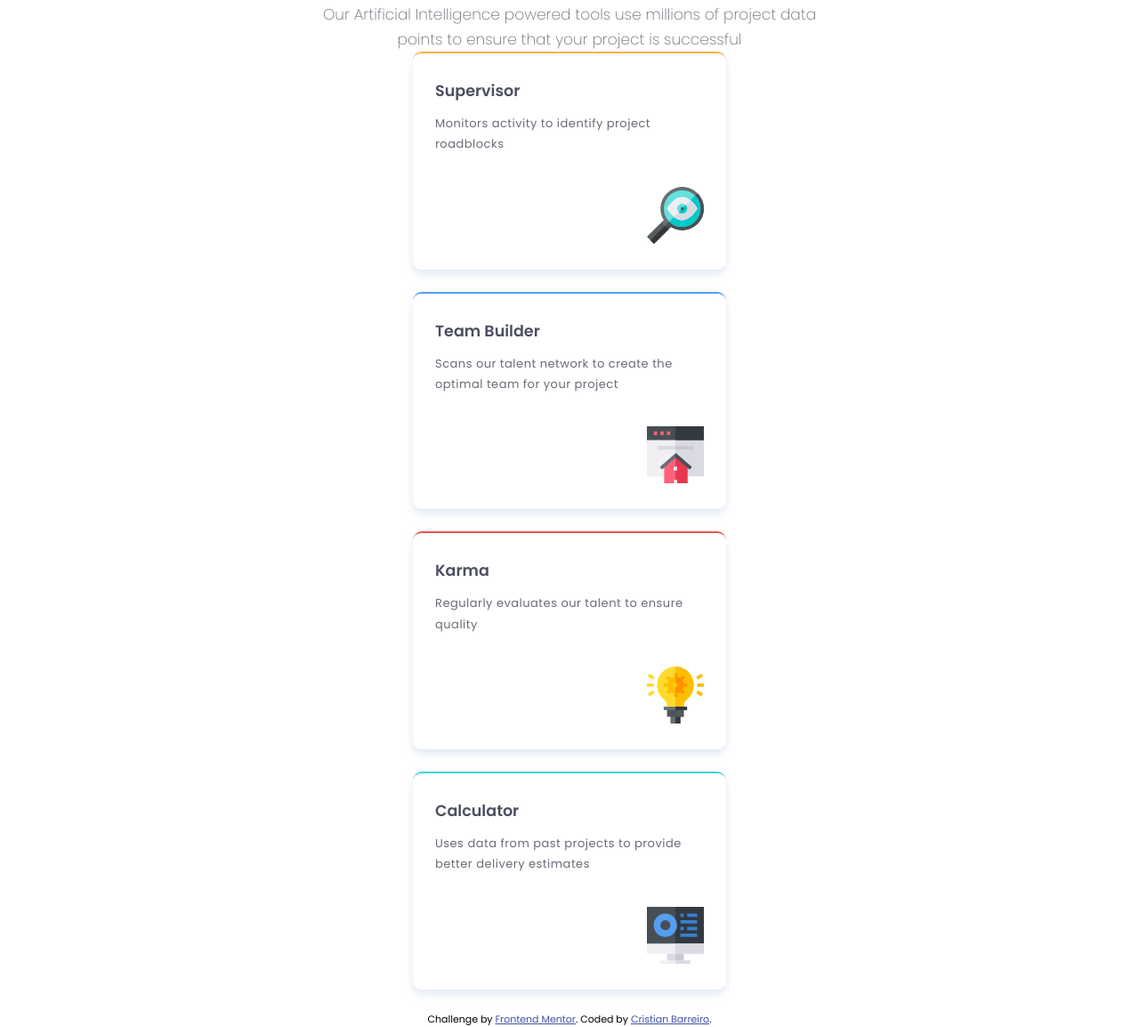
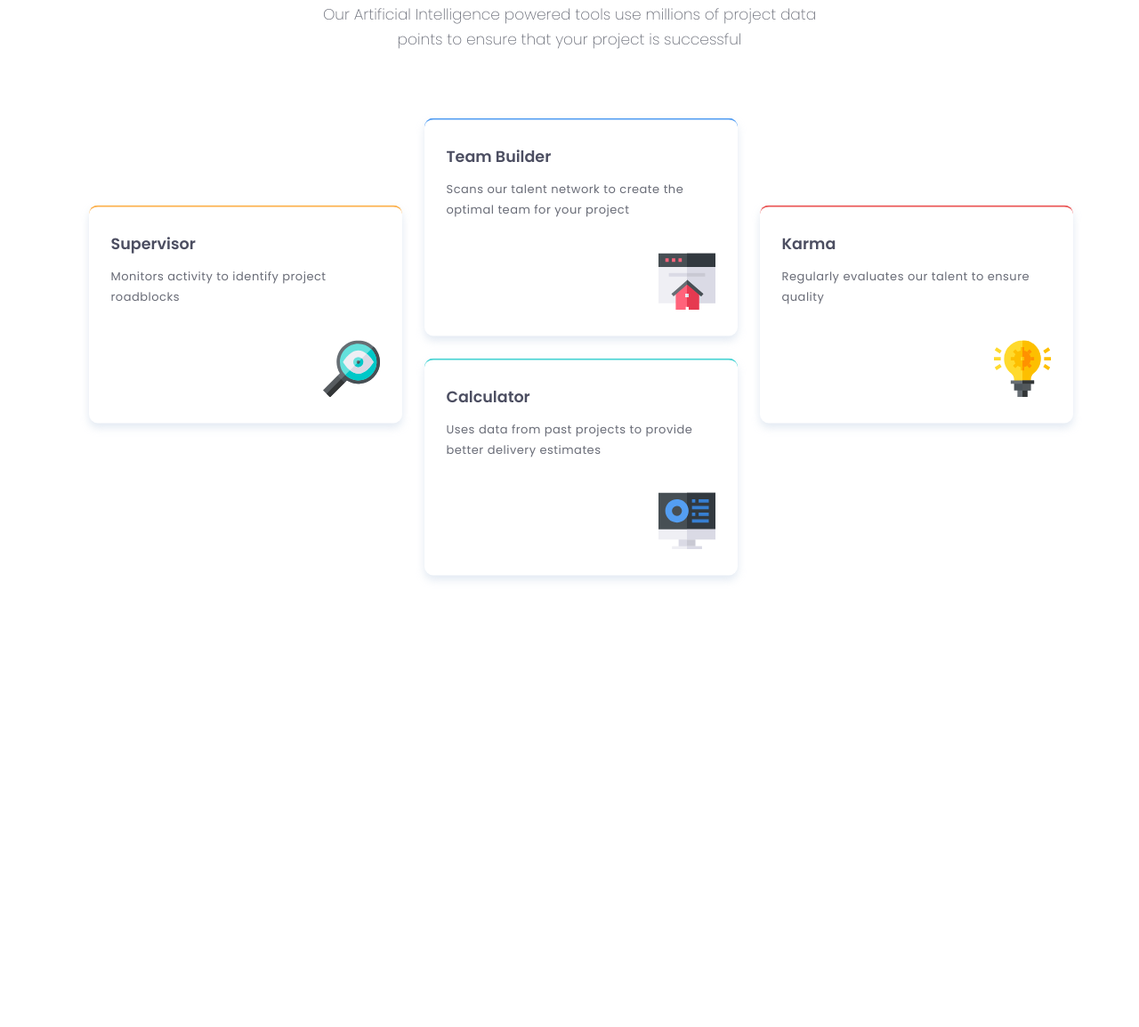
Before and after one commit to neouruguayancr/Four-card-feature-section, a plain HTML site: page index.html in a window 1280 px wide. Shown: the part 173-1327 px from the top of the page at 89% size. After the commit the page ends 900 px from the top, so only its background shows below. Drawn offline with Linux system fonts and the light colour scheme.

Commit message:
fix: css

```diff
--- a/index.html
+++ b/index.html
@@ -27,14 +27,14 @@
 
       <main>
         <div class="cards">
-          <div class="card">
+          <div class="card right">
             <h3>Supervisor</h3>
             <p>Monitors activity to identify project roadblocks</p>
             <div class="icon">
               <img src="images/icon-supervisor.svg" alt="supervisor icon">
             </div>
           </div>
-          <div class="card">
+          <div class="card down">
             <h3>Team Builder</h3>
             <p>Scans our talent network to create the optimal team for your
               project</p>
@@ -42,14 +42,14 @@
               <img src="images/icon-team-builder.svg" alt="supervisor icon">
             </div>
           </div>
-          <div class="card">
+          <div class="card left">
             <h3>Karma</h3>
             <p>Regularly evaluates our talent to ensure quality</p>
             <div class="icon">
               <img src="images/icon-karma.svg" alt="supervisor icon">
             </div>
           </div>
-          <div class="card">
+          <div class="card down">
             <h3>Calculator</h3>
             <p>Uses data from past projects to provide better delivery
               estimates</p>
@@ -61,14 +61,5 @@
       </main>
     </div>
 
-    <footer>
-      <p class="attribution">
-        Challenge by <a href="https://www.frontendmentor.io?ref=challenge"
-          target="_blank">Frontend Mentor</a>.
-        Coded by <a href="https://github.com/neouruguayancr">Cristian
-          Barreiro</a>.
-      </p>
-    </footer>
-
   </body>
 </html>
--- a/styles/styles.css
+++ b/styles/styles.css
@@ -144,8 +144,38 @@ header p {
   margin-left: auto;
 }
 
-@media (min-width:768px) {
+@media (min-width: 768px) {
   .cards {
-
+    display: grid;
+    grid-template-columns: repeat(2, 352px);
+    column-gap: 25px;
+    justify-content: center;
   }
 }
+
+@media (min-width: 1200px) {
+  .cards {
+    margin-top: 50px;
+    display: flex;
+    flex-direction: row;
+    flex-wrap: wrap;
+    align-items: flex-start;
+    gap: 0;
+    padding-bottom: 10vh;
+  }
+
+  .cards .card {
+    margin-left: 25px;
+    margin-right: 0;
+  }
+
+  .cards .down {
+    transform: translateY(10%);
+  }
+  .cards .left {
+    transform: translateY(50%);
+  }
+  .cards .right {
+    transform: translateY(50%);
+  }
+}
```
